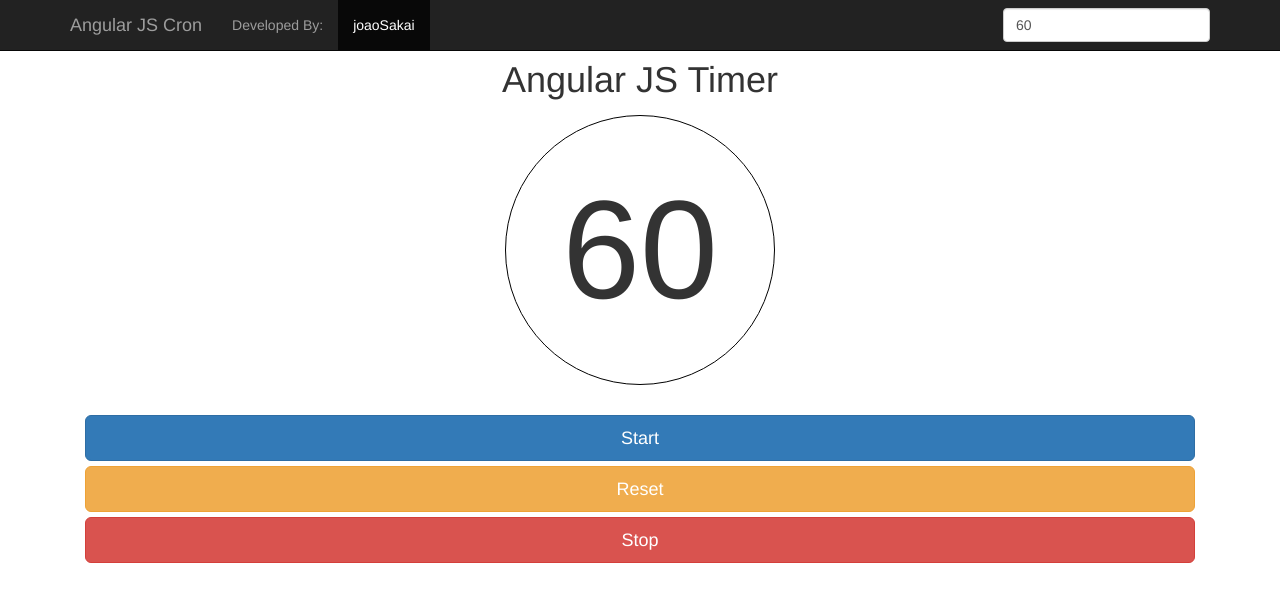
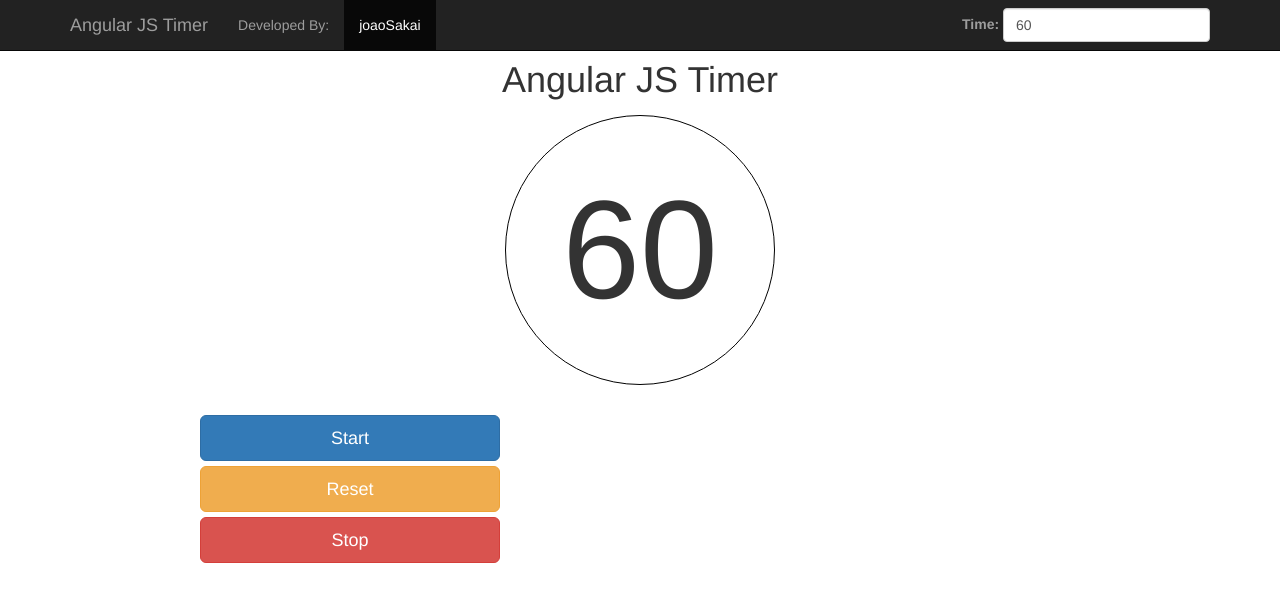
Before and after one commit to joaoSakai-zz/angular-timer, a website: page index.html in a window 1280 px wide. Drawn offline with nearby package versions, Linux system fonts and the light colour scheme.

Commit message:
Layout Adjusts

```diff
--- a/css/style.css
+++ b/css/style.css
@@ -19,8 +19,13 @@
 }
 
 .custom-btns{
-  padding: 40px 15px;
+  position: absolute;
+  right: 780px;
   width: 300px;
+}
+
+.custom-label{
+  color: #9d9d9d;
 }
 
 
--- a/index.html
+++ b/index.html
@@ -4,14 +4,14 @@
   <meta charset="UTF-8">
   <link rel="stylesheet" href="bower_components/bootstrap/dist/css/bootstrap.css">
   <link rel="stylesheet" href="css/style.css">
-  <title>Cron</title>
+  <title>Angular Timer</title>
 </head>
 <body ng-controller="Cron as cron">
 
   <nav class="navbar navbar-inverse navbar-fixed-top">
     <div class="container">
       <div class="navbar-header">
-        <a href="javascript:void(0)" class="navbar-brand">Angular JS Cron</a>
+        <a href="javascript:void(0)" class="navbar-brand">{{cron.title}}</a>
       </div>
       <div id="navbar" class="collapse navbar-collapse">
           <ul class="nav navbar-nav">
@@ -20,7 +20,8 @@
           </ul>
           <form class="navbar-form navbar-right">
             <div class="form-group">
-              <input type="text" class="form-control" placeholder="Set Counter Time" ng-model="cron.time">
+              <label for="angularTimer" class="form-label custom-label">Time: </label>
+              <input id="angularTimer" type="text" class="form-control" placeholder="Set Counter Time" ng-model="cron.time">
             </div>
           </form>
       </div>
@@ -39,7 +40,7 @@
            </div>
         </div>
       </div>
-        <p>
+        <p class="custom-btns">
           <a
             class="btn btn-primary btn-lg btn-block"
             href="javascript:void(0)"
```
